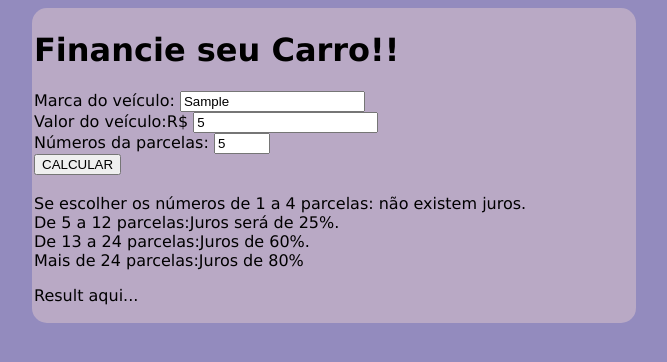
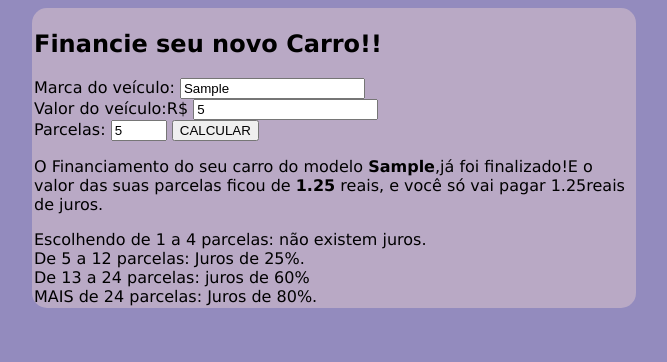
Before and after one commit to lealbeatriz/Terceira-prova, a plain HTML site: page ex001/index.html in a window 1280 px wide. Both pictures are taken after typing "Sample", "5", "5" into the empty fields and a click on the input "CALCULAR". Shown: the whole page, without its empty margins (306-973 px from the left). Drawn offline with Linux system fonts and the light colour scheme.

Commit message:
atualizando...

```diff
--- a/ex001/index.html
+++ b/ex001/index.html
@@ -4,45 +4,78 @@
     <meta charset="UTF-8">
     <meta http-equiv="X-UA-Compatible" content="IE=edge">
     <meta name="viewport" content="width=device-width, initial-scale=1.0">
-    <title>Financiamento seu carro!!</title>
+    <title>Financie seu carro!</title>
     <link rel="stylesheet" href="style.css">
+
 </head>
 <body>
     <main>
- <h1>Financie seu Carro!!</h1>
- <form action="salvar.php"methood="get" onsubmit="return calcular()"></form>
+        <section>
+            <h1> Financie seu novo Carro!!</h1>
+            <form action="salvar.php" method="get" onsubmit="return Calcular()">
 
- <label for="car">Marca do veículo:</label>
- <input type="text"name="car" id="car"><br>
+                <label for="marca" >Marca do veículo:</label>
+                <input type="text" id="marca" name="marca"> <br>
 
                 <label for="valor">Valor do veículo:R$</label>
- <input type="number"name="valor" id="valor"><br>
+                <input type="number" id="valor" name="valor" min="1" > <br>
 
- <label for="parcela">Números da parcelas:</label>
- <input type="number"name="parcela" id="parcela" min="0"max="36"><br>
+                <label for="parcelas">Parcelas:</label>
+                <input type="number" id="parcelas" name="parcelas" min="1"max="36">
 
- <input type="submit" value="CALCULAR"><br>
+                <input type="submit" value="CALCULAR"><div id="button"></div>
 
- <br> <h7>Se escolher os números de 1 a 4 parcelas: não existem juros.<br></h7>
- <h7> De 5 a 12 parcelas:Juros será de 25%.</h7>
- <br><h7>De 13 a 24 parcelas:Juros de 60%.</h7>
- <br><h7>Mais de 24 parcelas:Juros de 80% </h7>
- <p id="resultado">Result aqui...</p>
+                <p id="result">Resultado aqui...</p>
 
+                <h7>Escolhendo de 1 a 4 parcelas: não existem juros.</h7><br>
+                <h7>De 5 a 12 parcelas: Juros de 25%. </h7><br>
+                <h7>De 13 a 24 parcelas: juros de 60%</h7><br>
+                <h7>MAIS de 24 parcelas: Juros de 80%. </h7><br>
+
+            </form>
+        </section>
     </main>
+
     <script>
-function calcular(){
- let modelo= document.getElementById("modelo").value
- let parcela= Number(document.getElementById("parcela").value)
+
+        function Calcular() {
+            let marca = document.getElementById("marca").value
+            let result = document.getElementById("result")
             let valor = Number(document.getElementById("valor").value)
- let resu = document.getElementById("resu")
+            let parcelas = Number(document.getElementById("parcelas").value)
 
+            let resu = 0
+            let par = 0
+            let resulta = 0
+            let preçofin = 0
+            if (parcelas <= 4) {
+                resu = valor / parcelas
 
+                result.innerHTML = `O Financiamento do seu carro do modelo <strong>${marca}</strong>, já foi finalizado!E o valor das suas parcelas ficou de <strong> ${resu}</strong> reais, você <strong>não</strong> precisar pagar nada de juros.`
             }
+            else if (parcelas > 4 && parcelas <= 12) {
+                par  = valor * 0.25
+                resulta = valor + par
+                preçofin  = resulta / parcelas
 
+                result.innerHTML = `O Financiamento do seu carro do modelo <strong>${marca}</strong>,já foi finalizado!E o valor das suas parcelas ficou de <strong>${preçofin}</strong> reais, e você só vai pagar ${par}reais de juros.`
+            }
+            else if (parcelas > 12 && parcelas <= 24) {
+                par = valor* 0.6
+                resulta = valor + par
+                preçofin  = resulta / parcelas
 
+                result.innerHTML = `O Financiamento do seu carro do modelo <strong>${marca}</strong>,já foi finalizado!E o valor das suas parcelas ficou de <strong>${preçofin}</strong> reais, e você só vai pagar ${par}reais de juros.`
+            }
+            else if (parcelas > 24) {
+                par = valor * 0.8
+                resulta = valor + par
+                preçofin  = resulta/ parcelas
 
-
+                result.innerHTML = `O Financiamento do seu carro do modelo <strong>${marca}</strong>,já foi finalizado!E o valor das suas parcelas ficou de <strong>${preçofin}</strong> reais, e você só vai pagar <strong> ${par}</strong> reais de juros.`
+            }
+            return false
+        }
     </script>
 </body>
 </html>
```
Lines whose indentation alone changed are shown as unchanged.
